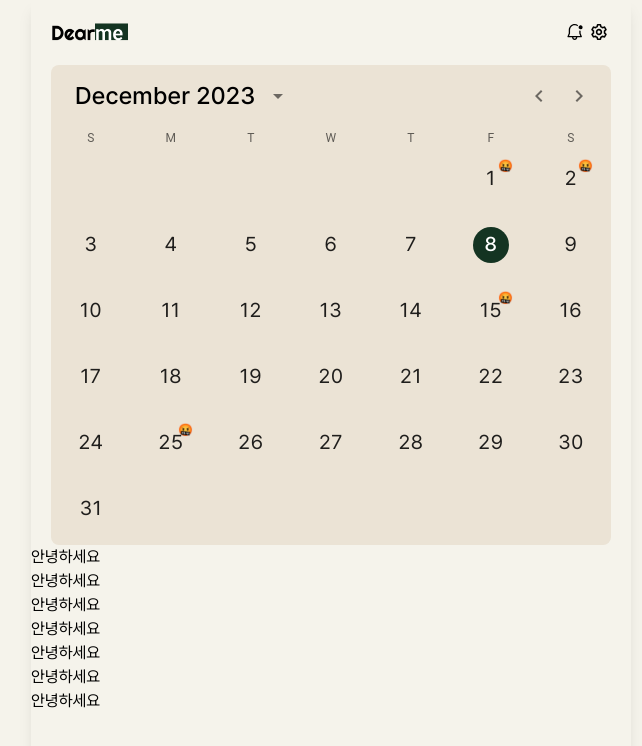
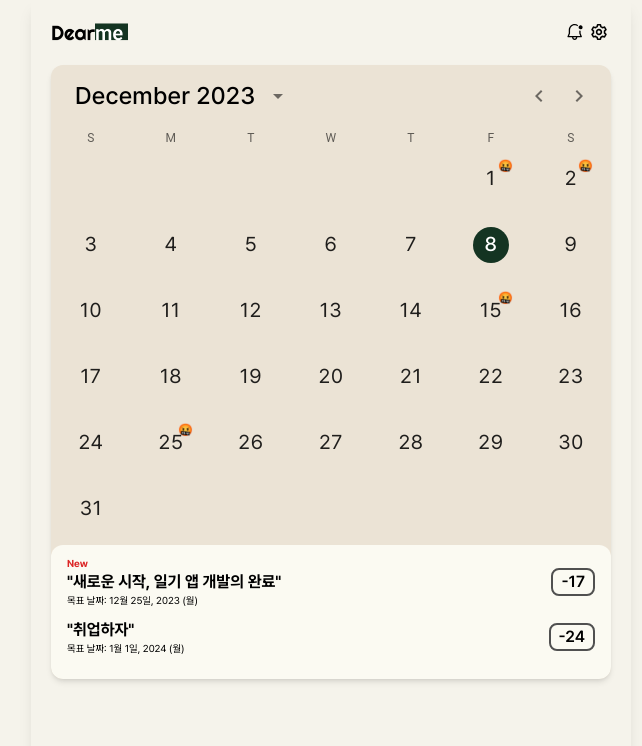
Before and after one commit to tedhun21/dearme, a Next.js app: page / in a window 1280 px wide. Shown: the top 746 px of the page, without its empty margins (309-951 px from the left). Built offline with nearby package versions, Linux system fonts and the light colour scheme.

Commit message:
Feat: MeGoal 디데이 계산 (#11)

```diff
--- a/app/page.tsx
+++ b/app/page.tsx
@@ -14,6 +14,7 @@ import { AdapterDayjs } from "@mui/x-date-pickers/AdapterDayjs";
 import { DateCalendar } from "@mui/x-date-pickers/DateCalendar";
 import { DayCalendarSkeleton } from "@mui/x-date-pickers/DayCalendarSkeleton";
 import { Badge } from "@mui/material";
+import MeGoal from "./ui/me/MeGoal";
 
 function ServerDay(
   props: PickersDayProps<Dayjs> & { highlightedDays?: number[] },
@@ -51,12 +52,15 @@ export default function Home() {
   // 기록된 데이터가 있는 날짜 표시
   const [highlightedDays, setHighlightedDays] = useState([1, 2, 15, 25]);
 
+  // 캘린더 버튼 누를때 마다
   const handleMonthChange = (date: Dayjs) => {
     const firstDayOfMonth = date.startOf("month");
     const lastDayOfMonth = date.endOf("month");
     const firstDayOfWeek = firstDayOfMonth.startOf("week");
     const lastDayOfWeek = lastDayOfMonth.endOf("week");
     const weeksInMonth = lastDayOfWeek.diff(firstDayOfWeek, "week") + 1;
+
+    // 그 달 몇주인지 업데이트
     setWeekOfMonth(weeksInMonth);
 
     // setIsLoading(true);
@@ -64,6 +68,7 @@ export default function Home() {
     // fetchHighlightDays(date)
   };
 
+  // 첫 마운트될 때 그 달의 몇주인지
   useEffect(() => {
     const firstDayOfMonth = dayjs().startOf("month");
     const lastDayOfMonth = dayjs().endOf("month");
@@ -72,14 +77,6 @@ export default function Home() {
     const weeksInMonth = lastDayOfWeek.diff(firstDayOfWeek, "week") + 1;
 
     setWeekOfMonth(weeksInMonth);
-
-    // console.log(dayjs(lastDayOfMonth).week());
-    // console.log(
-    //   dayjs(lastDayOfMonth).week() - dayjs(firstDayOfMonth).week() + 1,
-    // );
-    // setWeekOfMonth(
-    //   dayjs(lastDayOfMonth).week() - dayjs(firstDayOfMonth).week() + 1,
-    // );
   }, []);
 
   return (
@@ -87,7 +84,7 @@ export default function Home() {
       <div className="flex w-full min-w-[360px] max-w-[600px] flex-col bg-default-200 shadow-lg">
         <Header />
 
-        <div className=" relative mx-5 rounded-lg bg-default-300">
+        <div className=" relative mx-5 overflow-hidden rounded-xl bg-default-300 shadow-md">
           <LocalizationProvider dateAdapter={AdapterDayjs}>
             <DateCalendar
               sx={{
@@ -149,16 +146,8 @@ export default function Home() {
               slotProps={{ day: { highlightedDays } as any }}
             />
           </LocalizationProvider>
+          <MeGoal route="home" />
         </div>
-
-        <div>안녕하세요</div>
-        <div>안녕하세요</div>
-        <div>안녕하세요</div>
-        <div>안녕하세요</div>
-        <div>안녕하세요</div>
-        <div>안녕하세요</div>
-        <div>안녕하세요</div>
-        <div></div>
       </div>
     </main>
   );
--- a/app/ui/me/MeGoal.tsx
+++ b/app/ui/me/MeGoal.tsx
@@ -1,8 +1,39 @@
-export default function MeGoal() {
+"use client";
+
+import clsx from "clsx";
+import dayjs, { Dayjs } from "dayjs";
+
+type MeGoalProps = {
+  route?: string;
+};
+
+export default function MeGoal({ route }: MeGoalProps) {
+  const goalDate = (date: any): number | string => {
+    const today = dayjs();
+    const targetDate = dayjs(date);
+
+    if (targetDate.isAfter(today)) {
+      const diff = targetDate.diff(today, "day");
+      return `-${diff + 1}`;
+    } else if (targetDate.isSame(today, "day")) {
+      return "D-day";
+    } else {
+      const diff = today.diff(targetDate, "day");
+      return `+${diff}`;
+    }
+  };
+
   return (
     <section>
-      <div className="font-semibold text-default-700">목표</div>
-      <div className="flex flex-col gap-3 rounded-xl bg-default-100 px-4 py-3">
+      {route !== "home" ? (
+        <div className="font-semibold text-default-700">목표</div>
+      ) : null}
+      <div
+        className={clsx(
+          "flex flex-col gap-3 rounded-xl bg-default-100 px-4 py-3",
+          route === "home" && "rounded-none",
+        )}
+      >
         <div className="flex justify-between">
           <div className="flex flex-col">
             <span className="text-2xs font-bold text-red-600 dark:bg-red-300">
@@ -15,7 +46,7 @@ export default function MeGoal() {
           </div>
           <div className="flex items-center justify-center">
             <span className="rounded-lg border-2 border-default-700 px-2 font-semibold">
-              -21
+              {goalDate("2023-12-25")}
             </span>
           </div>
         </div>
@@ -26,7 +57,7 @@ export default function MeGoal() {
           </div>
           <div className="flex items-center justify-center">
             <span className="rounded-lg border-2 border-default-700 px-2 font-semibold">
-              -28
+              {goalDate("2024-01-01")}
             </span>
           </div>
         </div>
--- a/package.json
+++ b/package.json
@@ -16,6 +16,7 @@
     "@mui/material": "^5.14.20",
     "@mui/system": "^5.15.0",
     "@mui/x-date-pickers": "6.18.5",
+    "clsx": "2.0.0",
     "dayjs": "1.11.10",
     "next": "14.0.4",
     "react": "^18.2.0",
```
Also changed, not shown: 1 other file (tests, documents, lock files or other folders).
